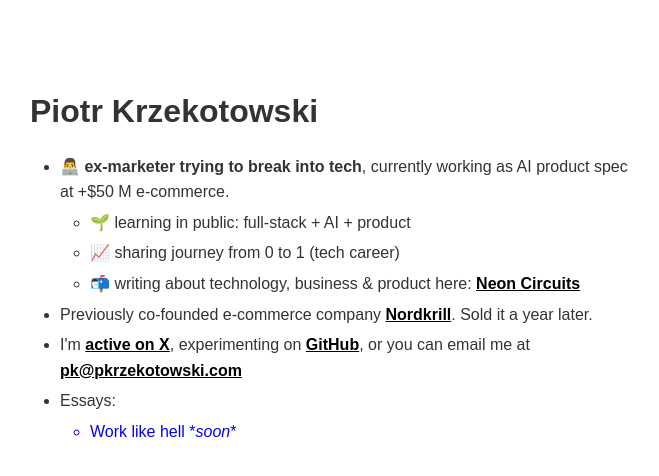
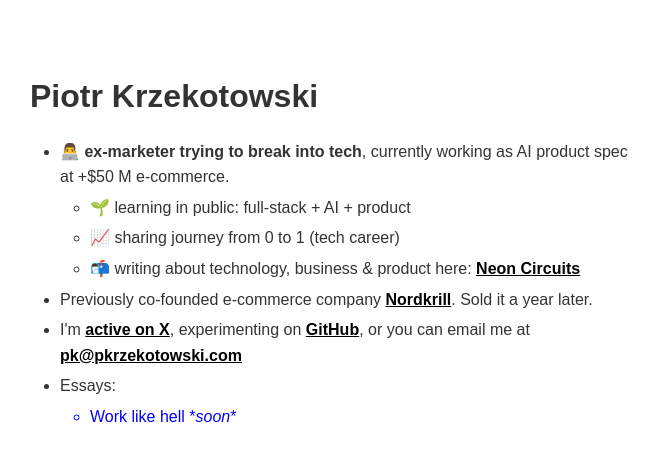
Before and after one commit to pkrzekotowski/pkrzekotowski.github.io, a Jekyll site: the page built from index.markdown, in a window 1280 px wide. Shown: the top 476 px of the page, without its empty margins (310-969 px from the left). Built offline with Jekyll 4.4.1, drawn with Linux system fonts in a browser that asks for light colours.

Commit message:
updated website

```diff
--- a/_layouts/minimalist.html
+++ b/_layouts/minimalist.html
@@ -11,7 +11,7 @@
             color: #333;
             max-width: 600px;
             padding: 25px 25px;
-            margin: 40px auto;
+            margin: 25px auto;
         }
         h1 {
             font-size: 32px;
```
